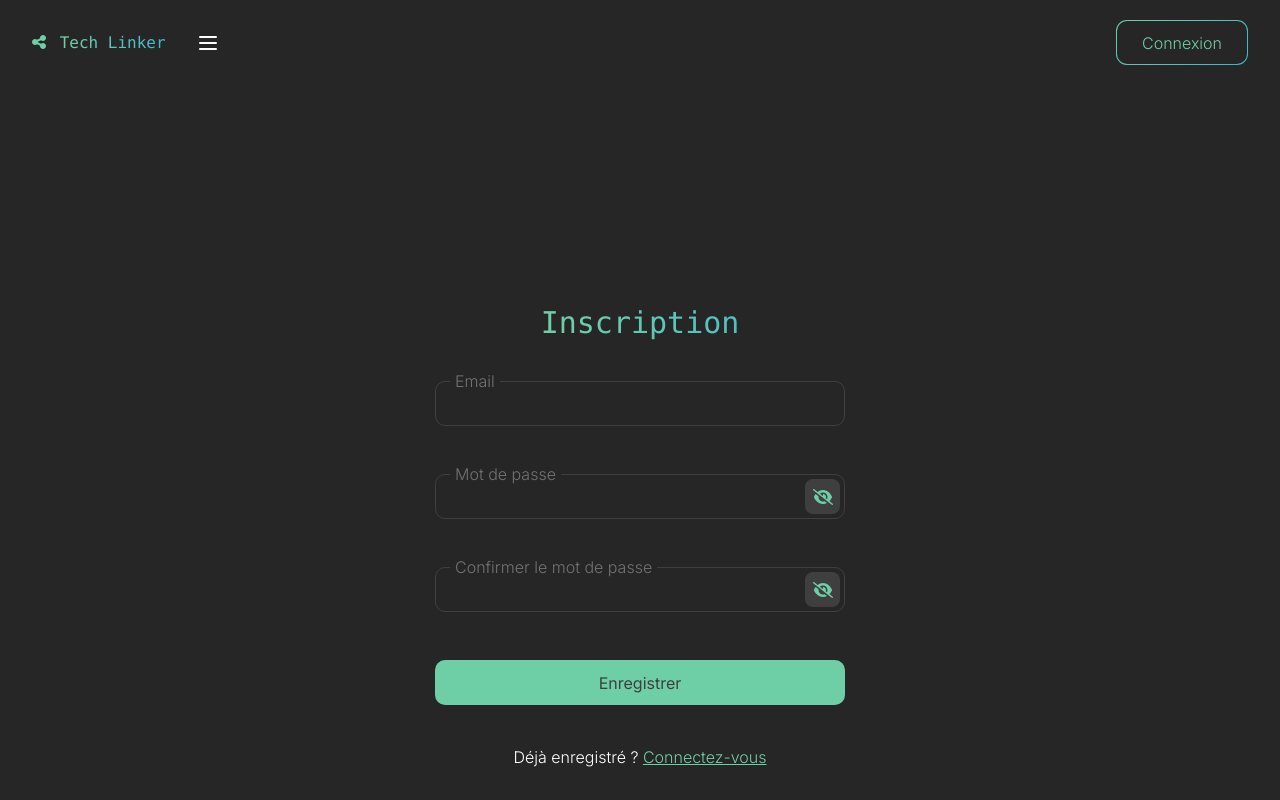
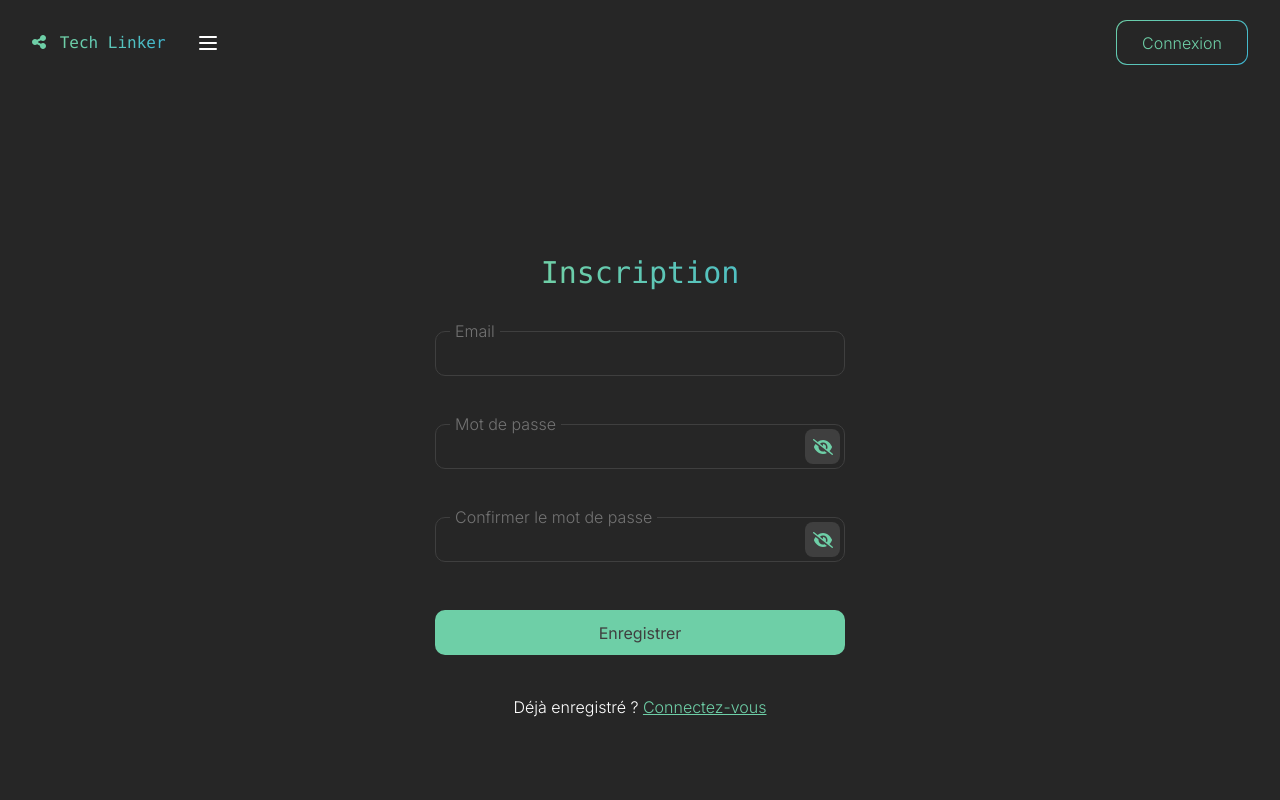
Before and after one commit to ArnaudDum/TechLinker-app, a Vue app: page /inscription in a window 1280 px wide. Shown: the top 800 px of the page. Built offline with nearby package versions, Linux system fonts and the light colour scheme; a web font is replaced by a local one.

Commit message:
modif spacings forms

```diff
--- a/src/views/Signin.vue
+++ b/src/views/Signin.vue
@@ -38,7 +38,7 @@
 
 <template>
   <section class="form-page">
-    <div class="max-w-[1200px] mx-auto px-[30px] pt-[50px] pb-[100px] lg:pt-[200px] lg:pb-[200px]">
+    <div class="max-w-[1200px] mx-auto px-[30px] pt-[50px] pb-[100px] lg:pt-[150px] lg:pb-[200px]">
       <div class="log-form rounded-2xl p-5 max-w-[450px] mx-auto">
         <h1 class="font-mono text-2xl lg:text-3xl text-center">Connexion</h1>
         <form @submit.prevent="handleSignin" class="flex flex-col gap-8 lg:gap-12 my-10">
--- a/src/views/Signup.vue
+++ b/src/views/Signup.vue
@@ -42,7 +42,7 @@
 
 <template>
   <section class="form-page">
-    <div class="max-w-[1200px] mx-auto px-[30px] pt-[50px] pb-[100px] lg:pt-[200px] lg:pb-[200px]">
+    <div class="max-w-[1200px] mx-auto px-[30px] pt-[50px] pb-[100px] lg:pt-[150px] lg:pb-[200px]">
       <div class="log-form rounded-2xl p-5 max-w-[450px] mx-auto">
         <h1 class="font-mono text-2xl lg:text-3xl text-center">Inscription</h1>
         <form @submit.prevent="handleSignup" class="flex flex-col gap-8 lg:gap-12 my-10">
```
